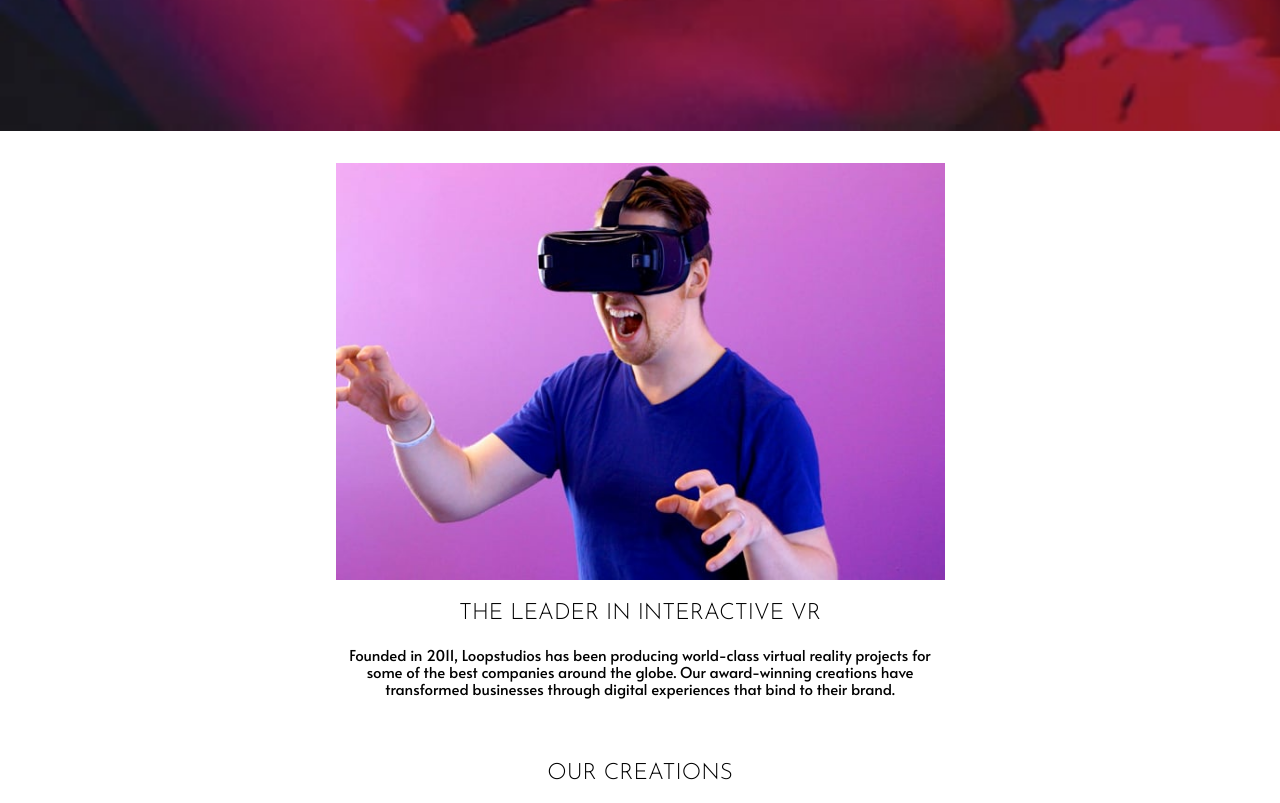
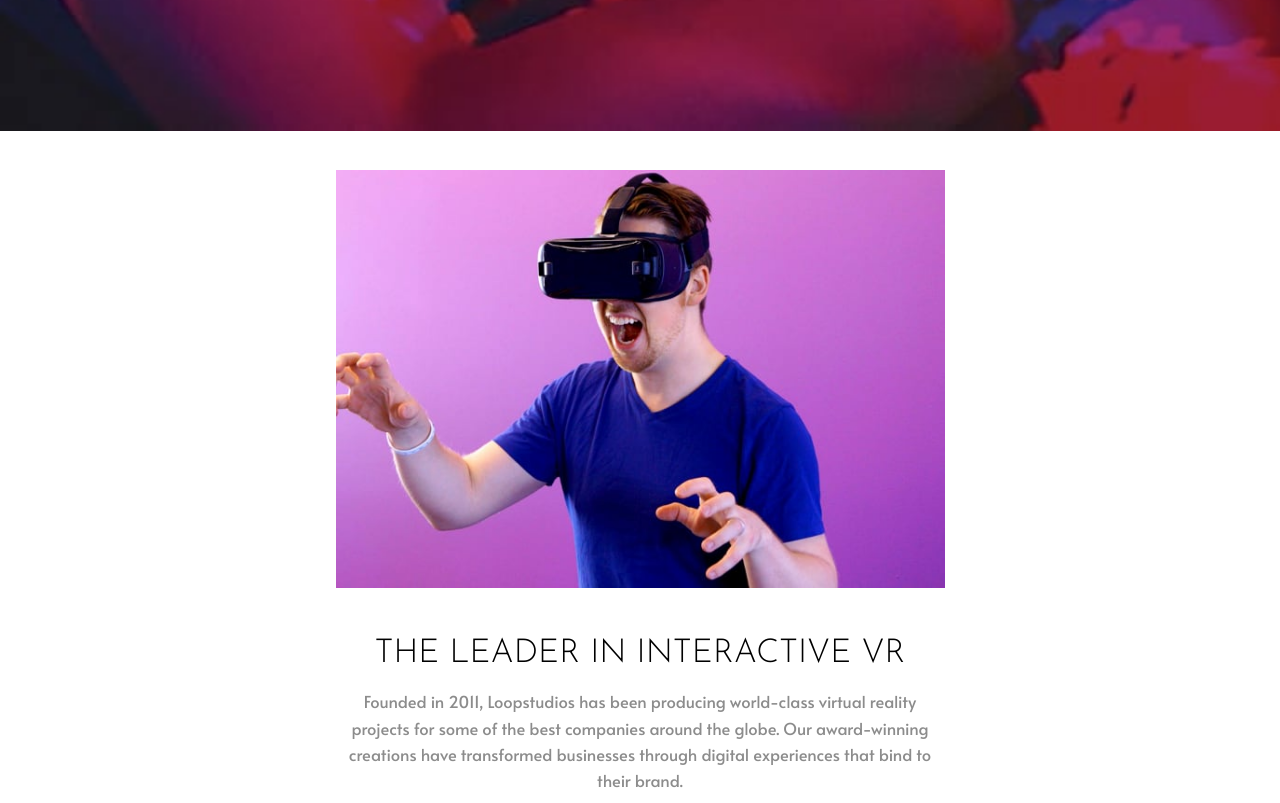
Before and after one commit to orrsteinberg/loopstudios-landing-page-main, a website built with webpack: page src/index.html in a window 1280 px wide. Shown: the part 2088-2891 px from the top of the page. Built offline with nearby package versions, Linux system fonts and the light colour scheme; files whose address does not match are found by name.

Commit message:
import intro and creations sections

```diff
--- a/src/styles/main.scss
+++ b/src/styles/main.scss
@@ -6,3 +6,5 @@
 @import "./global";
 @import "./navbar";
 @import "./hero";
+@import "./intro";
+@import "./creations";
```
